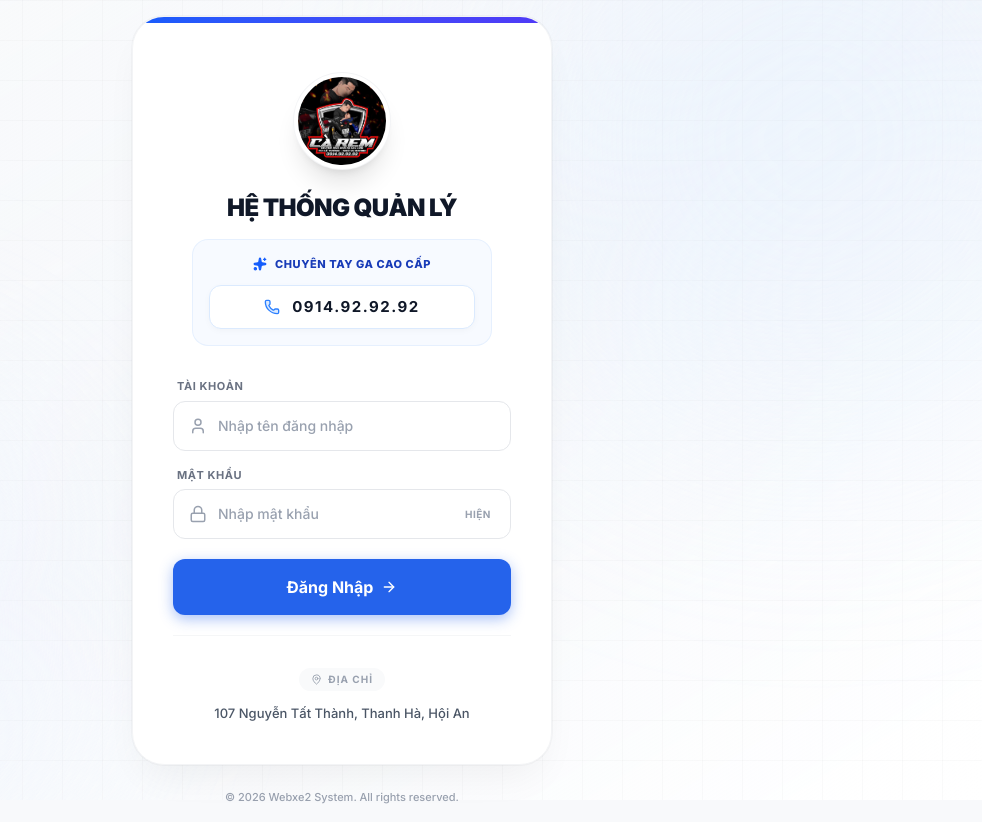
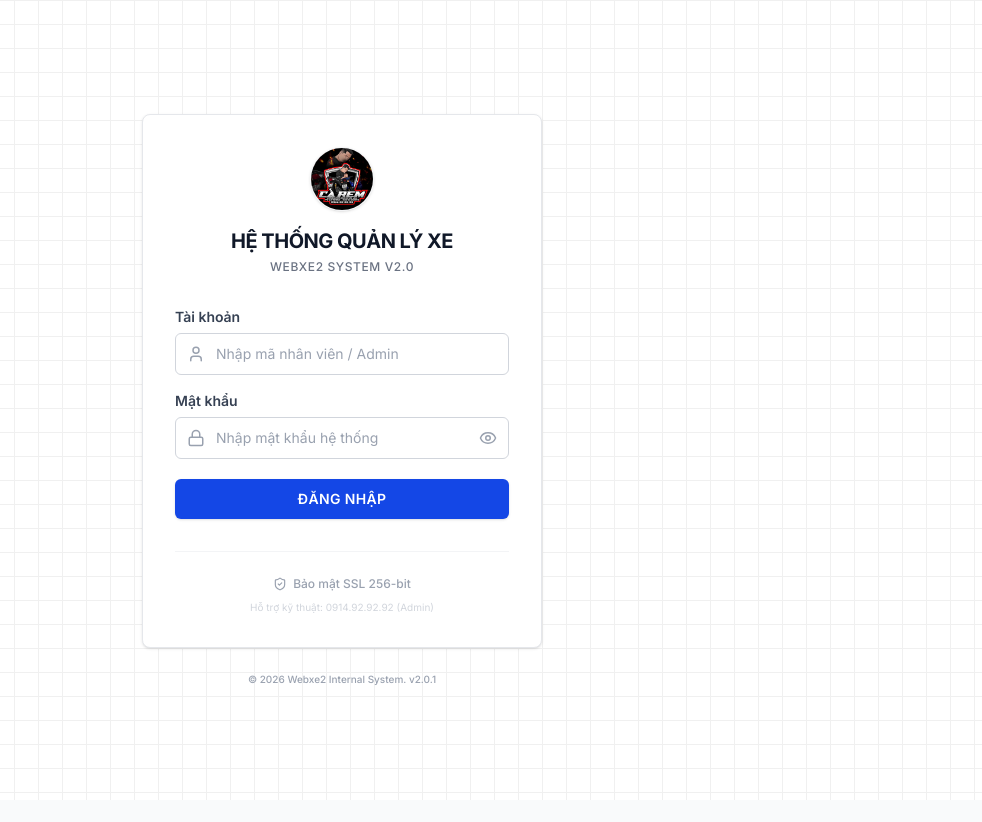
Before and after one commit to macxuanhoa/carem, a Next.js app: page /login in a window 1280 px wide. Shown: the whole page, without its empty margins (298-1280 px from the left). After the commit the page ends 800 px from the top, so only its background shows below. Built offline with nearby package versions, Linux system fonts and the light colour scheme.

Commit message:
UI Overhaul: Rebuild Login Page to Enterprise Standard (Clean, Minimal, Trustworthy)

```diff
--- a/app/login/page.tsx
+++ b/app/login/page.tsx
@@ -2,7 +2,7 @@
 
 import { useActionState, useState, useEffect } from 'react';
 import { authenticate } from '@/app/lib/actions';
-import { Lock, User, Loader2, AlertCircle, ArrowRight, Sparkles, MapPin, Phone } from 'lucide-react';
+import { Lock, User, Loader2, AlertCircle, Eye, EyeOff, ShieldCheck } from 'lucide-react';
 import { LazyMotion, domAnimation, m, AnimatePresence } from 'framer-motion';
 import Image from 'next/image';
 
@@ -23,65 +23,37 @@ export default function LoginPage() {
   }, []);
 
   return (
-    <div className="flex min-h-dvh w-full items-center justify-center bg-[#F8F9FB] p-4 font-sans relative overflow-y-auto selection:bg-blue-100 selection:text-blue-900">
+    <div className="flex min-h-dvh w-full items-center justify-center bg-gray-50 p-4 font-sans relative overflow-y-auto selection:bg-blue-100 selection:text-blue-900">
 
-      {/* PROFESSIONAL BACKGROUND (Subtle & Clean) */}
+      {/* Background Pattern - Minimal & Technical */}
       <div className="fixed inset-0 z-0 overflow-hidden pointer-events-none">
-          {/* Soft Corporate Gradient */}
-          <div className="absolute top-0 left-0 w-full h-full bg-linear-to-br from-gray-50 via-blue-50/20 to-white" />
-
-          {/* Subtle Grid for Structure */}
-          <div className="absolute inset-0 bg-[linear-gradient(to_right,#8080800a_1px,transparent_1px),linear-gradient(to_bottom,#8080800a_1px,transparent_1px)] bg-size-[40px_40px]" />
-
-          {/* Ambient Glows (Restrained) */}
-          <div className="absolute top-[-20%] right-[-10%] w-[600px] h-[600px] bg-blue-100/30 rounded-full blur-[120px]" />
-          <div className="absolute bottom-[-10%] left-[-10%] w-[500px] h-[500px] bg-indigo-50/40 rounded-full blur-[100px]" />
+          <div className="absolute inset-0 bg-white" />
+          <div className="absolute inset-0 bg-[linear-gradient(to_right,#f0f0f0_1px,transparent_1px),linear-gradient(to_bottom,#f0f0f0_1px,transparent_1px)] bg-size-[24px_24px]" />
       </div>
 
       <LazyMotion features={domAnimation}>
       <m.div
-        initial={{ opacity: 0, y: 20 }}
-        animate={{ opacity: 1, y: 0 }}
-        transition={{ duration: 0.6, ease: "easeOut" }}
-        className="w-full max-w-[420px] relative z-20 flex flex-col items-center justify-center py-8 sm:py-0"
+        initial={{ opacity: 0, scale: 0.95 }}
+        animate={{ opacity: 1, scale: 1 }}
+        transition={{ duration: 0.4, ease: "easeOut" }}
+        className="w-full max-w-[400px] relative z-20 flex flex-col items-center justify-center"
       >
-          {/* MAIN CARD - Clean & Sharp */}
-          <div className="bg-white w-full rounded-[32px] shadow-[0_20px_40px_-12px_rgba(0,0,0,0.06),0_0_0_1px_rgba(0,0,0,0.03)] p-6 sm:p-10 relative overflow-hidden border border-gray-100 flex flex-col justify-center">
+          {/* MAIN LOGIN CARD - ERP Style */}
+          <div className="bg-white w-full rounded-lg shadow-sm border border-gray-200 p-6 sm:p-8 relative overflow-hidden flex flex-col justify-center">
 
-            {/* Top Brand Stripe */}
-            <div className="absolute top-0 left-0 w-full h-1.5 bg-linear-to-r from-blue-600 to-indigo-600" />
-
-            {/* HEADER SECTION */}
-            <div className="flex flex-col items-center mb-8 relative pt-12 md:pt-4">
-                <div className="relative mb-6">
-                    <div className="w-24 h-24 relative rounded-full overflow-hidden shadow-xl border-4 border-white ring-1 ring-gray-100 bg-white">
+            {/* Header: Logo & System Name */}
+            <div className="flex flex-col items-center mb-8">
+                <div className="relative mb-4 w-16 h-16">
                      <Image
                         src="/avtcarem.jpg"
-                            alt="Logo Webxe2"
+                        alt="Logo"
                         fill
-                            className="object-cover"
+                        className="object-cover rounded-full border border-gray-100 shadow-sm"
                         priority
                     />
                 </div>
-                </div>
-
-                <div className="text-center w-full space-y-4">
-                    <div>
-                        <h1 className="text-[22px] sm:text-2xl font-black text-gray-900 tracking-tight uppercase leading-tight">HỆ THỐNG QUẢN LÝ</h1>
-                    </div>
-
-                    {/* Business Info Box */}
-                    <div className="bg-blue-50/50 rounded-2xl p-4 border border-blue-100/60 flex flex-col items-center gap-3 max-w-[300px] mx-auto backdrop-blur-sm">
-                        <div className="flex items-center gap-2 text-blue-800 font-extrabold text-[11px] uppercase tracking-wider">
-                            <Sparkles size={14} className="text-blue-600 fill-blue-600" />
-                            <span>Chuyên Tay Ga Cao Cấp</span>
-                        </div>
-                        <a href="tel:0914929292" className="flex items-center gap-3 bg-white px-5 py-2.5 rounded-xl shadow-[0_2px_8px_-2px_rgba(0,0,0,0.05)] border border-blue-100 hover:border-blue-300 hover:shadow-md hover:scale-[1.02] transition-all duration-300 cursor-pointer group w-full justify-center">
-                             <Phone size={16} className="text-blue-500 fill-blue-100" />
-                             <span className="text-gray-900 font-bold text-[15px] tracking-widest">0914.92.92.92</span>
-                        </a>
-                    </div>
-                </div>
+                <h1 className="text-xl font-bold text-gray-900 uppercase tracking-tight text-center">HỆ THỐNG QUẢN LÝ XE</h1>
+                <p className="text-xs text-gray-500 font-medium mt-1 uppercase tracking-wider">Webxe2 System v2.0</p>
             </div>
 
             {/* FORM SECTION */}
@@ -89,47 +61,54 @@ export default function LoginPage() {
                 <div className="space-y-4">
                     {/* Username */}
                     <div>
-                        <label className="block text-[11px] font-bold text-gray-500 uppercase tracking-wider mb-1.5 ml-1">Tài khoản</label>
-                        <div className={`group relative transition-all duration-200 ${focusedInput === 'username' ? 'ring-2 ring-blue-100 rounded-xl' : ''}`}>
-                            <div className={`absolute inset-y-0 left-0 pl-4 flex items-center pointer-events-none transition-colors duration-200 ${focusedInput === 'username' ? 'text-blue-600' : 'text-gray-400'}`}>
-                                <User size={18} />
+                        <label className="block text-sm font-semibold text-gray-700 mb-1.5">Tài khoản</label>
+                        <div className={`relative transition-all duration-200`}>
+                            <div className="absolute inset-y-0 left-0 pl-3 flex items-center pointer-events-none text-gray-400">
+                                <User size={18} strokeWidth={2} />
                             </div>
                             <input
                                 name="username"
                                 type="text"
                                 required
-                                placeholder="Nhập tên đăng nhập"
+                                placeholder="Nhập mã nhân viên / Admin"
                                 onFocus={() => setFocusedInput('username')}
                                 onBlur={() => setFocusedInput(null)}
-                                className="w-full pl-11 pr-4 py-3.5 rounded-xl bg-white border border-gray-200 text-gray-900 text-sm font-medium placeholder:text-gray-400 focus:border-blue-500 focus:outline-none transition-all"
+                                className={`w-full pl-10 pr-4 py-2.5 rounded-md bg-white border text-gray-900 text-sm placeholder:text-gray-400 focus:outline-none transition-all ${
+                                    focusedInput === 'username'
+                                    ? 'border-blue-600 ring-2 ring-blue-500/10'
+                                    : 'border-gray-300 hover:border-gray-400'
+                                }`}
                             />
                         </div>
                     </div>
 
                     {/* Password */}
                     <div>
-                        <label className="block text-[11px] font-bold text-gray-500 uppercase tracking-wider mb-1.5 ml-1">Mật khẩu</label>
-                        <div className={`group relative transition-all duration-200 ${focusedInput === 'password' ? 'ring-2 ring-blue-100 rounded-xl' : ''}`}>
-                            <div className={`absolute inset-y-0 left-0 pl-4 flex items-center pointer-events-none transition-colors duration-200 ${focusedInput === 'password' ? 'text-blue-600' : 'text-gray-400'}`}>
-                                <Lock size={18} />
+                        <label className="block text-sm font-semibold text-gray-700 mb-1.5">Mật khẩu</label>
+                        <div className={`relative transition-all duration-200`}>
+                            <div className="absolute inset-y-0 left-0 pl-3 flex items-center pointer-events-none text-gray-400">
+                                <Lock size={18} strokeWidth={2} />
                             </div>
                             <input
                                 name="password"
                                 type={showPassword ? "text" : "password"}
                                 required
-                                placeholder="Nhập mật khẩu"
+                                placeholder="Nhập mật khẩu hệ thống"
                                 onFocus={() => setFocusedInput('password')}
                                 onBlur={() => setFocusedInput(null)}
-                                className="w-full pl-11 pr-12 py-3.5 rounded-xl bg-white border border-gray-200 text-gray-900 text-sm font-medium placeholder:text-gray-400 focus:border-blue-500 focus:outline-none transition-all"
+                                className={`w-full pl-10 pr-10 py-2.5 rounded-md bg-white border text-gray-900 text-sm placeholder:text-gray-400 focus:outline-none transition-all ${
+                                    focusedInput === 'password'
+                                    ? 'border-blue-600 ring-2 ring-blue-500/10'
+                                    : 'border-gray-300 hover:border-gray-400'
+                                }`}
                             />
                             <button
                                 type="button"
                                 onClick={() => setShowPassword(!showPassword)}
-                                className="absolute inset-y-0 right-0 pr-4 flex items-center"
+                                className="absolute inset-y-0 right-0 pr-3 flex items-center text-gray-400 hover:text-gray-600 transition-colors"
+                                tabIndex={-1}
                             >
-                                <span className="text-[10px] font-bold text-gray-400 hover:text-blue-600 cursor-pointer uppercase tracking-wider p-1">
-                                    {showPassword ? "Ẩn" : "Hiện"}
-                                </span>
+                                {showPassword ? <EyeOff size={18} /> : <Eye size={18} />}
                             </button>
                         </div>
                     </div>
@@ -141,10 +120,10 @@ export default function LoginPage() {
                             initial={{ opacity: 0, height: 0, scale: 0.98 }}
                             animate={{ opacity: 1, height: 'auto', scale: 1 }}
                             exit={{ opacity: 0, height: 0, scale: 0.98 }}
-                            className="px-4 py-3 rounded-xl bg-red-50 border border-red-100 flex items-center gap-3 text-sm text-red-600 font-medium"
+                            className="p-3 rounded-md bg-red-50 border border-red-200 flex items-start gap-3 text-sm text-red-700 font-medium"
                         >
-                            <AlertCircle size={16} className="shrink-0 text-red-500" />
-                            {errorMessage}
+                            <AlertCircle size={16} className="shrink-0 mt-0.5 text-red-600" />
+                            <span>{errorMessage}</span>
                         </m.div>
                     )}
                 </AnimatePresence>
@@ -152,36 +131,35 @@ export default function LoginPage() {
                 <button
                     type="submit"
                     disabled={isPending}
-                    className="w-full mt-2 bg-[#2563EB] hover:bg-[#1d4ed8] text-white font-bold py-4 rounded-xl shadow-[0_4px_14px_0_rgba(37,99,235,0.39)] hover:shadow-[0_6px_20px_rgba(37,99,235,0.23)] hover:-translate-y-0.5 transition-all duration-300 active:scale-[0.98] disabled:opacity-70 flex items-center justify-center gap-2"
+                    className="w-full mt-2 bg-blue-700 hover:bg-blue-800 text-white font-semibold py-2.5 rounded-md shadow-sm hover:shadow transition-all duration-200 active:scale-[0.98] disabled:opacity-70 disabled:cursor-not-allowed flex items-center justify-center gap-2 text-sm uppercase tracking-wide"
                 >
                     {isPending ? (
-                        <Loader2 size={20} className="animate-spin text-white/80" />
+                        <>
+                            <Loader2 size={18} className="animate-spin text-white/80" />
+                            <span>Đang xử lý...</span>
+                        </>
                     ) : (
-                        <>
                         <span>Đăng Nhập</span>
-                            <ArrowRight size={16} />
-                        </>
                     )}
                 </button>
+            </form>
 
-                {/* FOOTER ADDRESS - Clean & Legible */}
-                <div className="pt-8 mt-4 border-t border-gray-100/80">
-                     <div className="flex flex-col items-center gap-3">
-                        <div className="flex items-center gap-1.5 text-[10px] font-bold text-gray-400 uppercase tracking-widest bg-gray-50 px-3 py-1 rounded-full">
-                            <MapPin size={11} />
-                            Địa Chỉ
+            {/* Footer - Technical */}
+            <div className="mt-8 pt-6 border-t border-gray-100 flex flex-col items-center gap-2">
+                 <div className="flex items-center gap-1.5 text-xs text-gray-400 font-medium">
+                    <ShieldCheck size={14} />
+                    <span>Bảo mật SSL 256-bit</span>
                  </div>
-                        <p className="text-[13px] font-medium text-gray-600 text-center leading-relaxed max-w-[280px] mx-auto">
-                            107 Nguyễn Tất Thành, Thanh Hà, Hội An
+                 <p className="text-[10px] text-gray-300 text-center max-w-[200px]">
+                    Hỗ trợ kỹ thuật: 0914.92.92.92 (Admin)
                  </p>
             </div>
-                </div>
-            </form>
+
           </div>
 
           {/* Bottom Copyright */}
           <div className="text-center mt-6">
-             <p className="text-[11px] text-gray-400 font-medium">&copy; 2026 Webxe2 System. All rights reserved.</p>
+             <p className="text-[10px] text-gray-400 font-medium">&copy; 2026 Webxe2 Internal System. v2.0.1</p>
           </div>
       </m.div>
       </LazyMotion>
```
Lines whose indentation alone changed are shown as unchanged.
